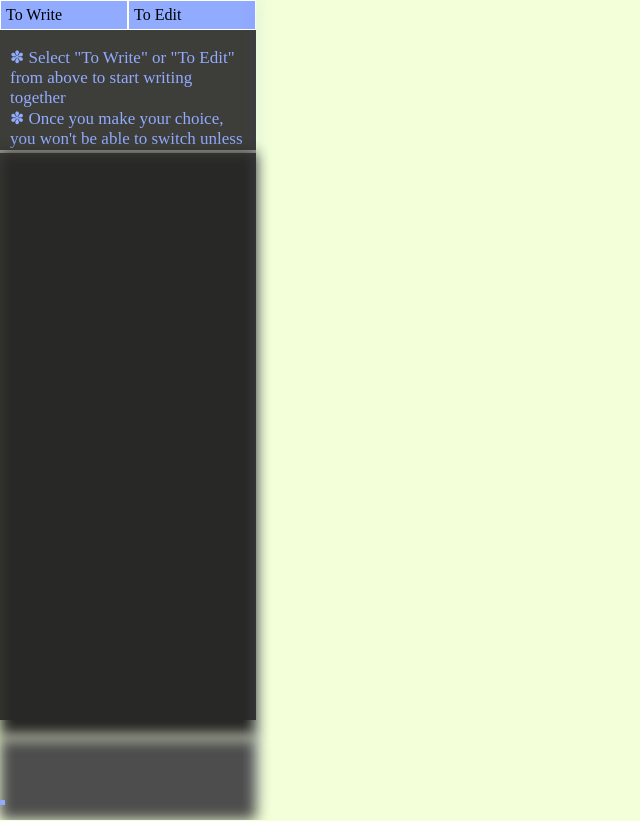
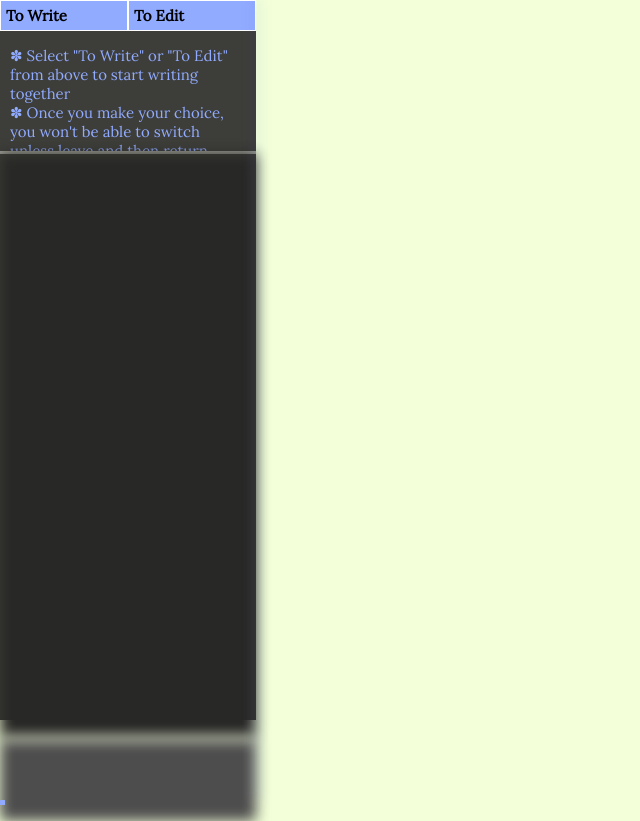
Before and after one commit to maggiechangjx/language-desire-path, a website with bundled scripts: page pub/index.html in a window 1280 px wide. Shown: the whole page, without its empty margins (0-640 px from the left). Built offline with nearby package versions, Linux system fonts and the light colour scheme; some packages are replaced by stand-ins of ours; no server answers; the database is empty.

Commit message:
changed typeface

```diff
--- a/pub/index.html
+++ b/pub/index.html
@@ -4,6 +4,7 @@
     <meta charset="utf-8">
     <title>Desire Paths</title>
     <link rel="stylesheet" href="bundle.css">
+    <link rel="stylesheet" href="https://fonts.googleapis.com/css?family=Lora|Raleway|Nanum+Myeongjo">
   </head>
   <body>
     <div id="container">
--- a/src/main.css
+++ b/src/main.css
@@ -3,6 +3,13 @@ body {
   margin: 0px;
   height: 100vh;
   width: 100vw;
+}
+
+p {
+  font-family: "Lora";
+  font-size: 15px;
+  font-weight: 400;
+  font-style: normal;
 }
 
 #container {
@@ -36,6 +43,10 @@ body {
   flex-direction: row;
   grid-row-start:1;
   grid-row-end:2;
+  font-family: "Lora";
+  font-size: 15px;
+  font-weight: 700;
+  font-style: normal;
 }
 
 #mode-select > div {
@@ -60,6 +71,10 @@ body {
   height: 15vh;
   overflow-y: auto;
   /*resize:vertical;*/
+  font-family: "Lora";
+  font-size: 15px;
+  font-weight: 400;
+  font-style: normal;
 }
 
 #collective-sentence {
@@ -97,6 +112,10 @@ body {
   margin: 0px 0px 0px 0px;
   padding: 0px 10px 0px 10px;
   overflow-y: auto;
+  font-family: "Lora";
+  font-size: 22px;
+  font-weight: 700;
+  font-style: normal;
 }
 
 .logged-sentence {
```
